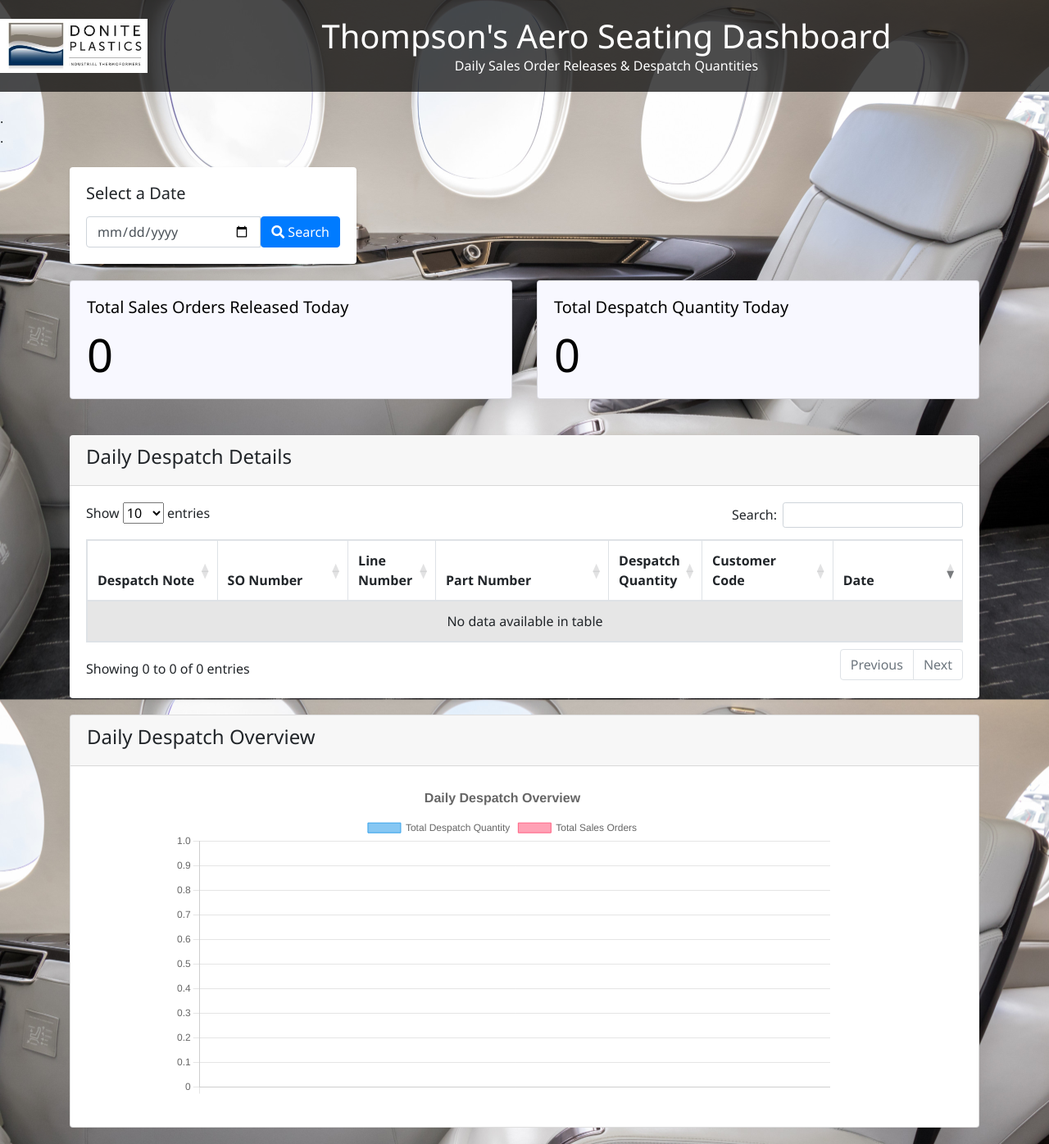
After one commit to DANDAN-comp/MTMS, a Flask app: a page that uses templates/TOM.html in a window 1280 px wide. The commit adds this page. Shown: the whole page at 82% size. Run offline with Flask 3, Linux system fonts and the light colour scheme; some libraries are stand-ins or nearby versions.

Commit message:
Initial comit

```diff
--- a/main.py
+++ b/main.py
@@ -14,7 +14,9 @@ import openpyxl
 import os
 import pandas as pd
 from pymongo import MongoClient
-
+from logging.handlers import RotatingFileHandler
+import schedule
+import time
 
 
 
@@ -37,11 +39,16 @@ site_url = "https://donite1.sharepoint.com/sites/Donite"
 username = "daniel@donite.com"
 password = "Infy@135"
 file_url_section1 = "/sites/Donite/Shared Documents/Quality/01-QMS/Records/DONITE Production Approvals/PPAR/PPAR.xlsx"  # Adjust with your file URL
+file_url_despatch = "/sites/Donite/Shared Documents/Quality/01-QMS/Records/DONITE Production Approvals/PPAR/TOM DASHBOARD.xlsx"
 
+handler = RotatingFileHandler('error.log', maxBytes=10000, backupCount=1)
+handler.setLevel(logging.ERROR)
+app.logger.addHandler(handler)
 
 # Function to authenticate and download file from SharePoint
 def get_sharepoint_file(file_url):
     try:
+        print("Connecting to SharePoint...")
         ctx = ClientContext(site_url).with_credentials(UserCredential(username, password))
         file_stream = BytesIO()
         file = ctx.web.get_file_by_server_relative_url(file_url)
@@ -65,6 +72,93 @@ def upload_to_sharepoint(file_url, file_content):
     except Exception as e:
         app.logger.error(f"Error uploading file: {e}")
         raise
+
+
+# Function to refresh data in the Excel file
+def refresh_excel_data(file_stream):
+    try:
+        workbook = openpyxl.load_workbook(file_stream)
+        # Refresh data in 'Stores DespatchNoteItems' sheet
+        if 'Stores DespatchNoteItems' in workbook.sheetnames:
+            sheet = workbook['Stores DespatchNoteItems']
+            # Add your logic to refresh data here
+            # Example: sheet['A1'] = 'Updated Value'
+
+        # Refresh data in 'Structure Parts' sheet
+        if 'Structure Parts' in workbook.sheetnames:
+            sheet = workbook['Structure Parts']
+            # Add your logic to refresh data here
+            # Example: sheet['A1'] = 'Updated Value'
+
+        # Save the workbook to a BytesIO stream
+        updated_file_stream = BytesIO()
+        workbook.save(updated_file_stream)
+        updated_file_stream.seek(0)
+        return updated_file_stream
+    except Exception as e:
+        print(f"Error refreshing Excel data: {e}")
+        raise
+
+
+# Main function to download, refresh, and upload the file
+def process_file():
+    try:
+        # Download the file
+        file_stream = get_sharepoint_file(file_url_despatch)
+
+        # Refresh the data in the Excel file
+        updated_file_stream = refresh_excel_data(file_stream)
+
+        # Upload the updated file back to SharePoint
+        upload_to_sharepoint(file_url_despatch, updated_file_stream)
+    except Exception as e:
+        print(f"Error in process_file: {e}")
+
+
+# Schedule the process to run every 1 minute
+schedule.every(1).minutes.do(process_file)
+
+@app.errorhandler(500)
+def internal_error(error):
+    return "500 error: An internal server error occurred.", 500
+
+
+@app.route('/get_despatch_data', methods=['GET'])
+def get_despatch_data():
+    try:
+        selected_date = request.args.get('date')
+        file_stream = get_sharepoint_file(file_url_despatch)
+
+        # Read the necessary sheets into DataFrames
+        despatch_df = pd.read_excel(file_stream, sheet_name="Stores DespatchNoteItems")
+        parts_df = pd.read_excel(file_stream, sheet_name="Structure Parts")
+
+        # Add default values for missing columns
+        if 'Part Number' not in despatch_df.columns:
+            despatch_df['Part Number'] = 'N/A'
+        if 'Customer Code' not in despatch_df.columns:
+            despatch_df['Customer Code'] = 'TOM'
+
+        # Merge DataFrames to get Part Number
+        merged_df = despatch_df.merge(parts_df[['PartID', 'PartNumber']], left_on='Sales.SalesOrderDetails.PartID',
+                                      right_on='PartID', how='left')
+        merged_df['Part Number'] = merged_df['PartNumber'].fillna('N/A')
+
+        # Filter by selected date and CustomerID
+        if selected_date:
+            merged_df['DespatchDate'] = pd.to_datetime(merged_df['DespatchDate']).dt.strftime('%Y-%m-%d')
+            merged_df = merged_df[
+                (merged_df['DespatchDate'] == selected_date) & (merged_df['Stores.DespatchNotes.CustomerID'] == 113)]
+
+        # Select the necessary columns
+        merged_df = merged_df[
+            ['DespatchNote', 'SalesOrderNumber', 'LineNumber', 'Part Number', 'DespatchQuantity', 'Customer Code',
+             'DespatchDate']]
+        data = merged_df.to_dict(orient='records')
+        return jsonify({'data': data})
+    except Exception as e:
+        app.logger.error(f"Error fetching despatch data: {e}")
+        return jsonify({'error': str(e)}), 500
 
 @app.route('/get_price_from_donite_sheet', methods=['POST'])
 def get_price_from_donite_sheet_route():
@@ -203,6 +297,10 @@ def delete_row_route():
 @app.route('/data_extractor')
 def data_extractor():
     return render_template('copilot.html')
+
+@app.route('/Thompson Aero')
+def Thompson_Aero():
+    return render_template('TOM.html')
 
 @app.route('/save_pdf_data', methods=['POST'])
 def save_pdf_data():
--- a/templates/SPLIT 1 TEST.html
+++ b/templates/SPLIT 1 TEST.html
@@ -32,6 +32,7 @@
                 <li class="nav-item"><a class="nav-link scroll-to-section" href="/PPAR">PPAR</a></li>
                 <li class="nav-item"><a class="nav-link scroll-to-section" href="/view_tools">View Mould tools</a></li>
                 <li class="nav-item"><a class="nav-link scroll-to-section" href="/data_extractor">Data Extractor</a></li>
+                <li class="nav-item"><a class="nav-link scroll-to-section" href="/Thompson Aero">Thompson Aero</a></li>
 
             </ul>
             <button id="clear-db-btn" class="btn btn-danger" style="width: 200px; font-size: 16px;">Clear Database</button>
--- /dev/null
+++ b/templates/TOM.html
@@ -0,0 +1,335 @@
+
+<!DOCTYPE html>
+<html lang="en">
+
+  <meta charset="UTF-8">
+  <meta name="viewport" content="width=device-width, initial-scale=1">
+  <title>Thompson's Aero Seating Dashboard</title>
+  <!-- Bootstrap CSS -->
+  <link href="https://maxcdn.bootstrapcdn.com/bootstrap/4.5.2/css/bootstrap.min.css" rel="stylesheet">
+  <!-- DataTables CSS -->
+  <link href="https://cdn.datatables.net/1.10.21/css/dataTables.bootstrap4.min.css" rel="stylesheet">
+  <!-- Custom CSS -->
+  <link rel="stylesheet" href="https://stackpath.bootstrapcdn.com/bootstrap/4.5.2/css/bootstrap.min.css">
+  <link rel="stylesheet" href="https://cdn.datatables.net/1.10.21/css/dataTables.bootstrap4.min.css">
+  <!-- FontAwesome for icons -->
+  <link rel="stylesheet" href="https://cdnjs.cloudflare.com/ajax/libs/font-awesome/5.15.1/css/all.min.css">
+ <style>
+  body {
+    font-family: 'Segoe UI', Tahoma, Geneva, Verdana, sans-serif;
+    background-image: url("/static/images/image 4.jpeg");
+    background-size: cover;           /* Ensures the image covers the entire body */
+    background-position: center;      /* Centers the image */
+    background-repeat: no-repeat;     /* Prevents the image from repeating */
+    background-attachment: fixed;     /* Keeps the image fixed when scrolling */
+  }
+  .header {
+    display: flex;
+    align-items: center;  /* Align items vertically */
+    justify-content: flex-start; /* Align everything to the left */
+    padding: 10px;
+    width: 100%;
+}
+
+.logo-container {
+    flex-shrink: 0; /* Prevents the logo from resizing */
+    margin-right: 20px; /* Adds space between logo and text */
+}
+
+.logo {
+    width: 180px; /* Adjust size as needed */
+    height: auto;
+}
+
+.title-container {
+    text-align: center; /* Keeps heading text aligned to the left */
+    flex-grow: 1; /* Allows text container to take up remaining space */
+}
+
+.title-container h1,
+.title-container p {
+    margin: 0; /* Removes default margin */
+}
+
+
+  .navbar {
+    background-color: rgba(44, 62, 80, 0.85); /* Transparent navbar */
+  }
+
+  .header {
+    padding: 20px 0;
+    background-color: rgba(0, 0, 0, 0.7); /* Transparent black background */
+    color: white;
+    text-align: center;
+    margin-bottom: 20px;
+  }
+
+  .card {
+    margin-bottom: 20px;
+  }
+
+  .summary-card {
+    padding: 0.1px 0;
+    background-color: ghostwhite; /* Transparent black background */
+    color: black;
+
+    margin-bottom: 20px;
+  }
+
+  .chart-container {
+    position: relative;
+    margin: auto;
+    height: 400px;
+    width: 80%;
+  }
+
+  footer {
+    background-color: rgba(44, 62, 80, 0.85); /* Updated for transparency */
+    color: #ecf0f1;
+    text-align: center;
+    padding: 20px 0;
+    font-size: 1rem;
+}
+</style>
+
+<body>
+    <div class="header">
+        <!-- Logo Container -->
+        <div class="logo-container">
+            <img src="{{ url_for('static', filename='images/company logo.jpg') }}" alt="Company Logo" class="logo">
+        </div>
+
+        <!-- Title Container -->
+        <div class="title-container">
+            <h1>Thompson's Aero Seating Dashboard</h1>
+            <p>Daily Sales Order Releases & Despatch Quantities</p>
+        </div>
+    </div>
+<div>.</div>
+    <div>.</div>
+
+
+    <!-- Date Selection -->
+<div class="container mt-4">
+    <div class="row">
+        <!-- Date Selection Card -->
+        <div class="col-md-4">
+            <div class="card shadow-sm border-0">
+                <div class="card-body text-left">
+                    <h5 class="card-title mb-3">Select a Date</h5>
+                    <div class="input-group">
+                        <input type="date" id="datePicker" class="form-control" aria-label="Select Date" >
+                        <button class="btn btn-primary" id="searchBtn">
+                            <i class="fas fa-search"></i> Search
+                        </button>
+                    </div>
+                </div>
+            </div>
+        </div>
+
+  <div class="container">
+    <!-- Summary Section -->
+    <div class="row">
+      <div class="col-md-6">
+        <div class="card summary-card">
+          <div class="card-body">
+            <h5 class="card-title">Total Sales Orders Released Today</h5>
+            <p class="card-text display-4" id="totalSOs">0</p>
+          </div>
+        </div>
+      </div>
+      <div class="col-md-6">
+        <div class="card summary-card">
+          <div class="card-body">
+            <h5 class="card-title">Total Despatch Quantity Today</h5>
+            <p class="card-text display-4" id="totalDespatch">0</p>
+          </div>
+        </div>
+      </div>
+    </div>
+ <!-- Data Table Section -->
+    <div class="row mt-4">
+      <div class="col-md-12">
+        <div class="card shadow-sm border-0">
+          <div class="card-header">
+            <h4>Daily Despatch Details</h4>
+          </div>
+          <div class="card-body">
+            <table id="despatchTable" class="table table-striped table-bordered" style="width:100%">
+              <thead>
+                <tr>
+                  <th>Despatch Note</th>
+                  <th>SO Number</th>
+                  <th>Line Number</th>
+                  <th>Part Number</th>
+                  <th>Despatch Quantity</th>
+                  <th>Customer Code</th>
+                  <th>Date</th>
+                </tr>
+              </thead>
+              <tbody>
+                <!-- Data will be populated dynamically via AJAX -->
+              </tbody>
+            </table>
+          </div>
+        </div>
+      </div>
+    </div>
+    <!-- Chart Section -->
+    <div class="row">
+      <div class="col-md-12">
+        <div class="card">
+          <div class="card-header">
+            <h4>Daily Despatch Overview</h4>
+          </div>
+          <div class="card-body">
+            <div class="chart-container">
+              <canvas id="despatchChart"></canvas>
+            </div>
+          </div>
+        </div>
+      </div>
+    </div>
+  </div>
+
+
+<!-- jQuery, Popper.js, Bootstrap JS -->
+  <script src="https://code.jquery.com/jquery-3.5.1.min.js"></script>
+  <script src="https://cdn.jsdelivr.net/npm/popper.js@1.16.1/dist/umd/popper.min.js"></script>
+  <script src="https://stackpath.bootstrapcdn.com/bootstrap/4.5.2/js/bootstrap.min.js"></script>
+  <!-- DataTables JS -->
+  <script src="https://cdn.datatables.net/1.10.21/js/jquery.dataTables.min.js"></script>
+  <script src="https://cdn.datatables.net/1.10.21/js/dataTables.bootstrap4.min.js"></script>
+  <!-- Chart.js -->
+  <script src="https://cdn.jsdelivr.net/npm/chart.js"></script>
+<script>
+function updateSummary(totalDespatchQuantity, totalSalesOrders) {
+    document.getElementById("totalDespatch").textContent = totalDespatchQuantity;
+    document.getElementById("totalSOs").textContent = totalSalesOrders;
+}
+
+// Function to update Chart.js dynamically based on table data
+function updateChart(totalDespatchQuantity, totalSalesOrders) {
+    var dailyData = {};
+    $('#despatchTable tbody tr').each(function () {
+        var date = $(this).find('td:eq(6)').text().trim();
+        var qty = parseInt($(this).find('td:eq(4)').text()) || 0;
+        dailyData[date] = (dailyData[date] || 0) + qty;
+    });
+    var labels = Object.keys(dailyData);
+    var dataPoints = Object.values(dailyData);
+    console.log("Labels:", labels);
+    console.log("Data Points:", dataPoints);
+    console.log("Total Despatch Quantity:", totalDespatchQuantity);
+    console.log("Total Sales Orders:", totalSalesOrders);
+    var ctx = document.getElementById('despatchChart').getContext('2d');
+    if (window.myChart) {
+        window.myChart.destroy();
+    }
+    window.myChart = new Chart(ctx, {
+        type: 'bar',
+        data: {
+            labels: labels,
+            datasets: [
+                {
+                    label: 'Total Despatch Quantity',
+                    data: dataPoints,
+                    backgroundColor: 'rgba(54, 162, 235, 0.6)',
+                    borderColor: 'rgba(54, 162, 235, 1)',
+                    borderWidth: 1
+                },
+                {
+                    label: 'Total Sales Orders',
+                    data: Array(labels.length).fill(totalSalesOrders),
+                    backgroundColor: 'rgba(255, 99, 132, 0.6)',
+                    borderColor: 'rgba(255, 99, 132, 1)',
+                    borderWidth: 1
+                }
+            ]
+        },
+        options: {
+            responsive: true,
+            scales: {
+                y: {
+                    beginAtZero: true
+                }
+            },
+            plugins: {
+                title: {
+                    display: true,
+                    text: 'Daily Despatch Overview',
+                    font: {
+                        size: 16
+                    }
+                }
+            }
+        }
+    });
+}
+
+$(document).ready(function () {
+    // Initialize DataTable with no initial data
+    $('#despatchTable').DataTable({
+        "order": [[6, "desc"]], // Order by date
+        "columns": [
+            { "data": "DespatchNote", "width": "15%" },
+            { "data": "SalesOrderNumber", "width": "15%" },
+            { "data": "LineNumber", "width": "10%" },
+            { "data": "Part Number", "width": "20%" },
+            { "data": "DespatchQuantity", "width": "10%" },
+            { "data": "Customer Code", "width": "15%" },
+            { "data": "DespatchDate", "width": "15%" }
+        ],
+        "columnDefs": [
+            { "defaultContent": "N/A", "targets": "_all" }
+        ]
+    });
+
+    // Initial chart rendering (with no data)
+    updateChart(0, 0);
+});
+
+// When search button is clicked, fetch despatch data from Flask endpoint
+document.getElementById("searchBtn").addEventListener("click", function () {
+    const selectedDate = document.getElementById("datePicker").value;
+    if (!selectedDate) {
+        alert("Please select a date!");
+        return;
+    }
+    console.log("Selected Date:", selectedDate);
+    // Fetch data from Flask endpoint
+    $.ajax({
+        url: '/get_despatch_data',
+        type: 'GET',
+        data: { date: selectedDate },
+        success: function(response) {
+            // Initialize or update DataTable with new data
+            var table = $('#despatchTable').DataTable();
+            table.clear();
+            let totalDespatchQuantity = 0;
+            let totalSalesOrders = 0;
+            response.data.forEach(function(row) {
+                table.row.add({
+                    "DespatchNote": row['DespatchNote'],
+                    "SalesOrderNumber": row['SalesOrderNumber'],
+                    "LineNumber": row['LineNumber'],
+                    "Part Number": row['Part Number'] || 'N/A',
+                    "DespatchQuantity": row['DespatchQuantity'],
+                    "Customer Code": row['Customer Code'] || 'N/A',
+                    "DespatchDate": row['DespatchDate']
+                });
+                totalDespatchQuantity += parseInt(row['DespatchQuantity']) || 0;
+                totalSalesOrders += 1;
+            });
+            table.draw();
+            updateSummary(totalDespatchQuantity, totalSalesOrders);
+            updateChart(totalDespatchQuantity, totalSalesOrders);
+        },
+        error: function(xhr, status, error) {
+            console.error("Error fetching despatch data:", error);
+        }
+    });
+});
+</script>
+</body>
+</html>
```
Also changed, not shown: 2 other files.
